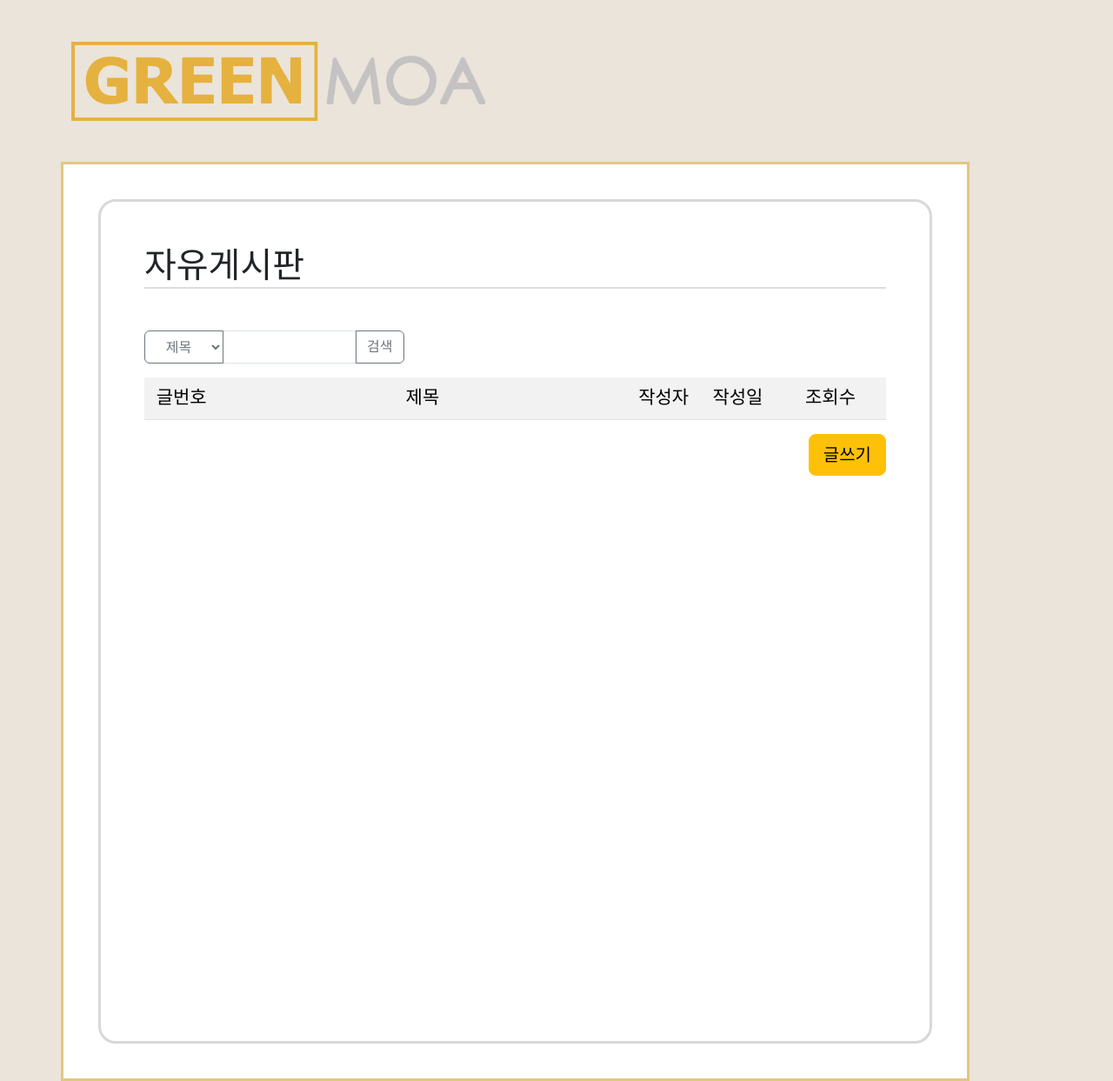
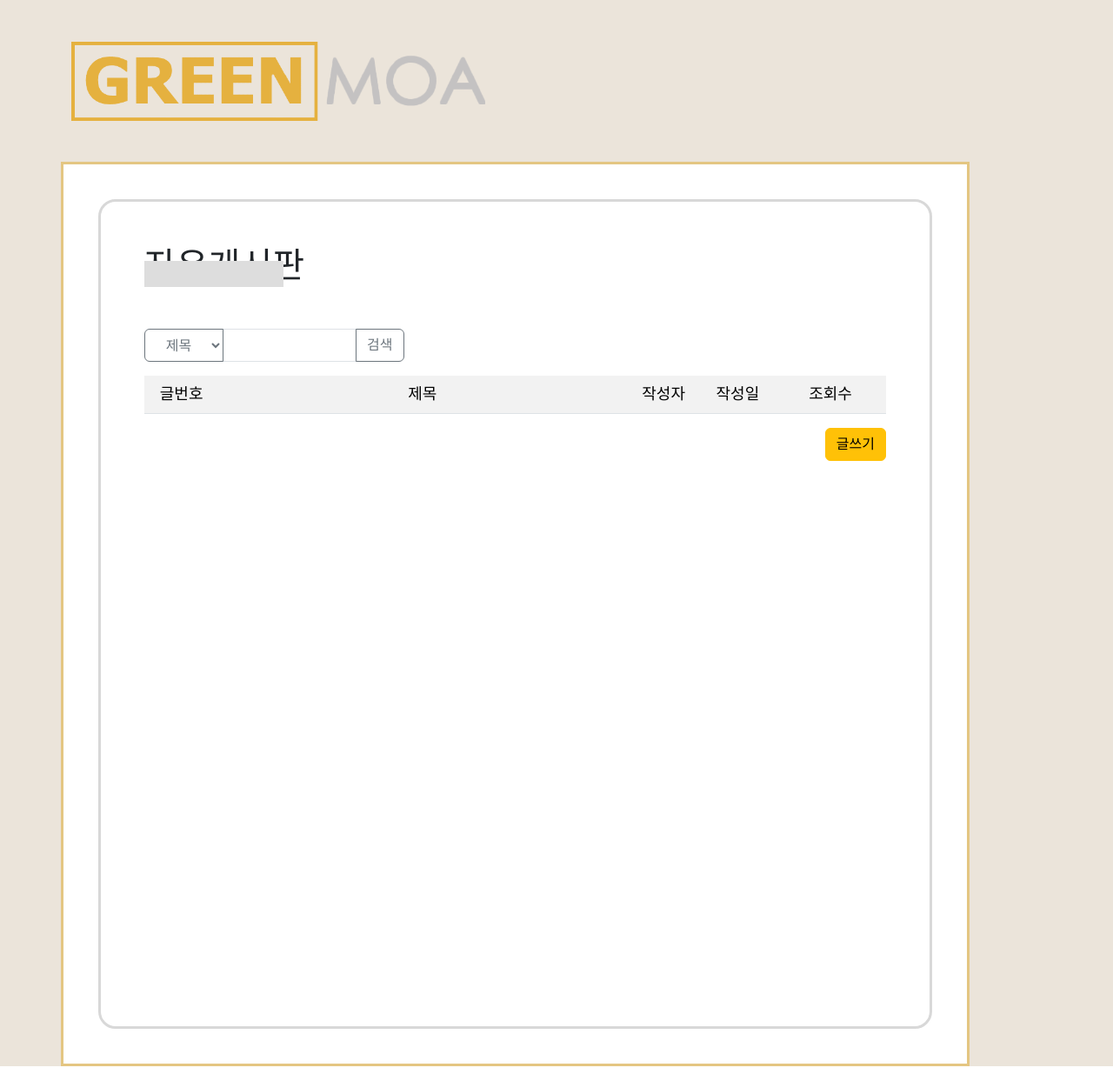
Before and after one commit to EunJinPark98/GREENMOA, a Spring app: template src/main/resources/templates/content/board/free_board_list.html in a window 1280 px wide. Shown: the whole page at 87% size. Run offline with Thymeleaf, Linux system fonts and the light colour scheme; the template is opened without the code that fills it, so the values that code supplies are empty; some web fonts are replaced.

Commit message:
css 자잘한거 수정

```diff
--- a/src/main/resources/static/css/main_header.css
+++ b/src/main/resources/static/css/main_header.css
@@ -11,6 +11,7 @@
     text-decoration: none;
 }
 
+/* ----------- 전체메뉴 ----------- */
 .menu{
     width: 113px;
     height: 65px;
@@ -19,7 +20,7 @@
     font-family: 'Dovemayo_gothic';
     padding-top: 18px;
     background-color: #F0E2BC;
-    margin-left: -13px;
+    margin-left: -15px;
     transition: width 0.1s ease-out;
 }
 
--- a/src/main/resources/templates/content/board/free_board_list.html
+++ b/src/main/resources/templates/content/board/free_board_list.html
@@ -9,17 +9,35 @@
     body{
         font-family: 'Dovemayo_gothic';
     }
+
+    /* ----------- 게시판 영역 ----------- */
     .boardBox{
         padding: 50px;
         position: relative;
-        font-size: 21px;
+        font-size: 18px;
+    }
+    .headTitle{
+        position: relative;
+        z-index: 1;
     }
     .headTitle::after{
         content: "";
         display: block;
-        width: 100%;
-        height: 2px;
+        position: absolute;
+        bottom: 0;
+        width: 160px;
+        height: 30px;
         background-color: #ddd;
+        animation: headTitle .5s ease-in forwards;
+    }
+    @keyframes headTitle{
+        0%{
+            width: 0px;
+        }
+        100%{
+            width: 160px;
+        }
+
     }
     .searchBox{
         width: 35%;
@@ -80,7 +98,7 @@
             </table>
             <!-- <th:block th:if="${session.loginInfo !=null}"> -->
                 <div class="d-grid gap-2 d-md-flex justify-content-md-end col align-self-end">
-                    <input type="button" value="글쓰기" class="btn btn-warning btn-lg" onclick="location.href='freeBoardWrite';">
+                    <input type="button" value="글쓰기" class="btn btn-warning" onclick="location.href='freeBoardWrite';">
                 </div>
             <!-- </th:block> -->
         </div>
```
